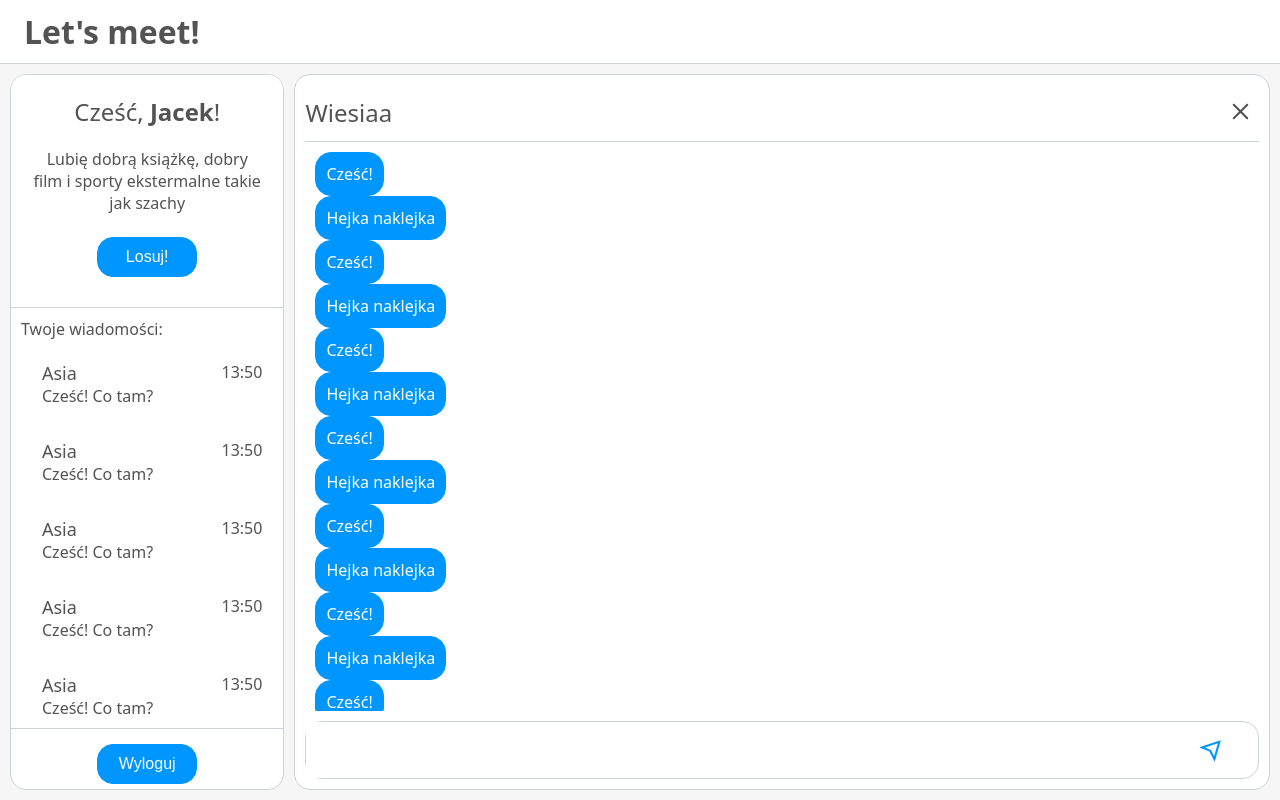
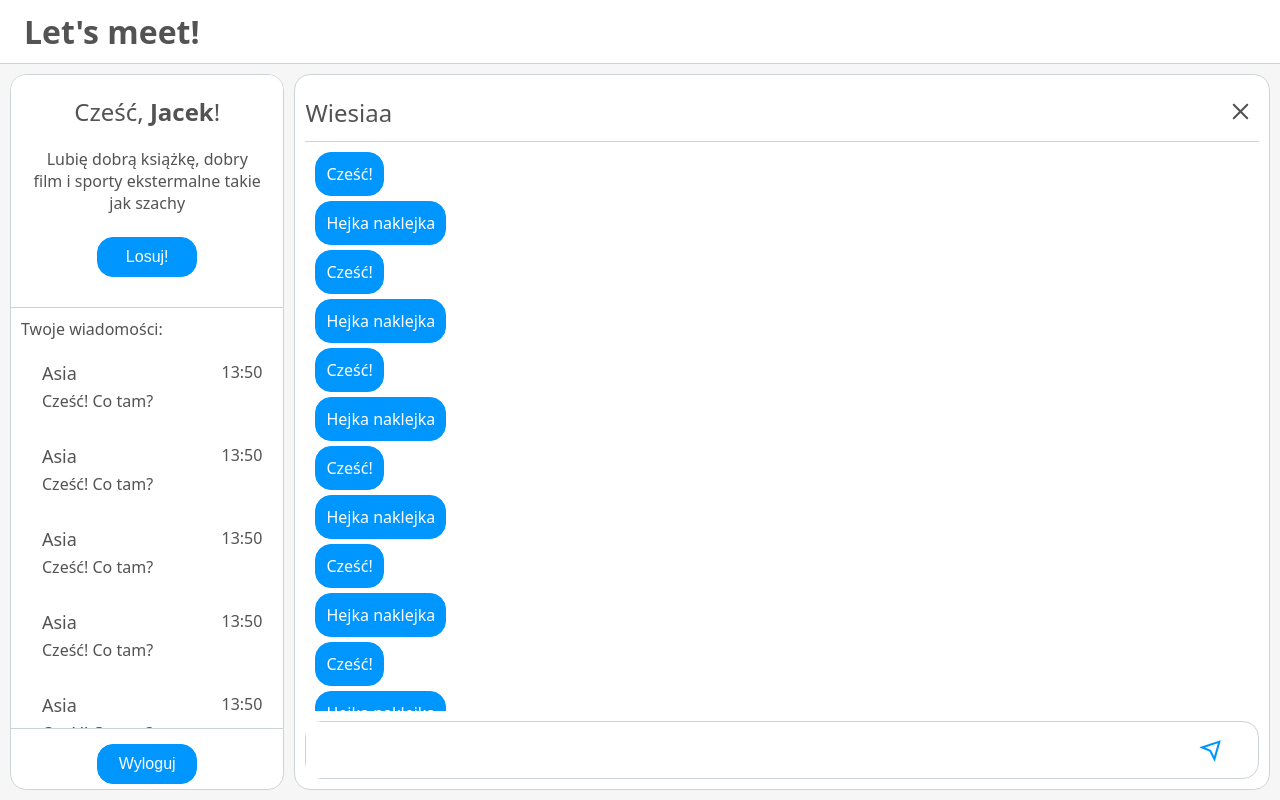
Before and after one commit to dfbsx/Let-s-meet---web-version, a React (Create React App) app: page /accountview in a window 1280 px wide. Built offline with nearby package versions, Linux system fonts and the light colour scheme.

Commit message:
Gaps in conversation added

```diff
--- a/src/views/AccountView.css
+++ b/src/views/AccountView.css
@@ -132,6 +132,7 @@
     display: flex;
     flex-direction: column;
     overflow-y: auto;
+    gap:5px;
 }
 
 .newMessageField{
```
